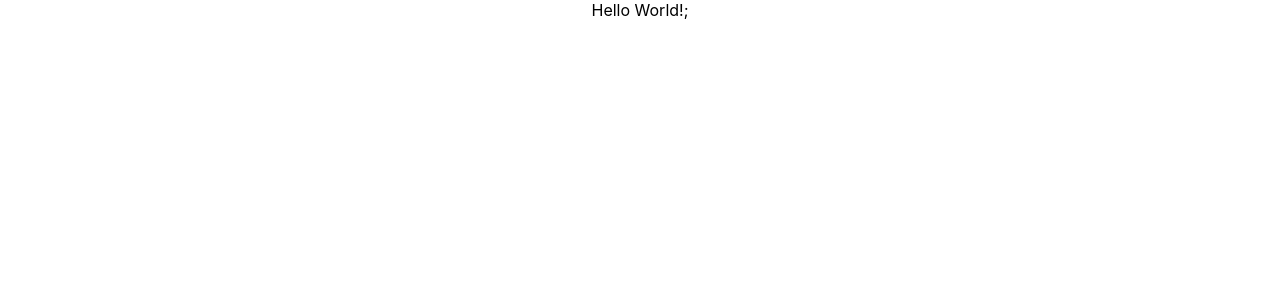
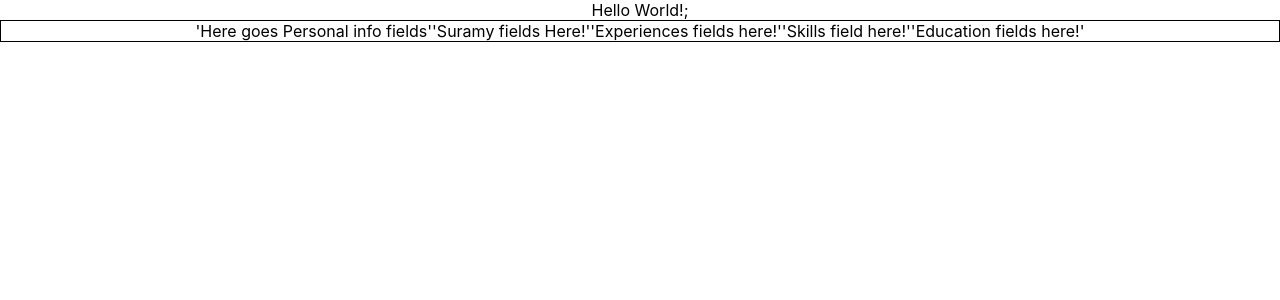
Before and after one commit to izumi-san/cv-generator, a React (Create React App) app: page / in a window 1280 px wide. Shown: the top 300 px of the page. Built offline with nearby package versions, Linux system fonts and the light colour scheme; the HTML template or start-up script is replaced by a standard one.

Commit message:
Added CV Form Container and it's sections. Installed typescript and styled-componnts.

```diff
--- a/package.json
+++ b/package.json
@@ -6,9 +6,15 @@
     "@testing-library/jest-dom": "^5.16.5",
     "@testing-library/react": "^13.4.0",
     "@testing-library/user-event": "^13.5.0",
+    "@types/jest": "^29.1.1",
+    "@types/node": "^18.7.23",
+    "@types/react": "^18.0.21",
+    "@types/react-dom": "^18.0.6",
     "react": "^18.2.0",
     "react-dom": "^18.2.0",
     "react-scripts": "5.0.1",
+    "styled-components": "^5.3.6",
+    "typescript": "^4.8.4",
     "web-vitals": "^2.1.4"
   },
   "scripts": {
--- a/src/App.js
+++ b/src/App.js
@@ -1,7 +1,10 @@
 import './App.css';
+import FormContainer from './components/FormContainer'
 
 function App() {
-  return <div className='App'>Hello World!;</div>;
+  return <div className='App'>Hello World!;
+  <FormContainer/>
+  </div>;
 }
 
 export default App;
--- /dev/null
+++ b/src/components/FormContainer/components/EducationSection/index.tsx
@@ -0,0 +1,5 @@
+function EducationSection() {
+  return <>'Education fields here!'</>;
+}
+
+export default EducationSection;
--- /dev/null
+++ b/src/components/FormContainer/components/ExperienceSection/index.tsx
@@ -0,0 +1,5 @@
+function ExperienceSection() {
+  return <>'Experiences fields here!'</>;
+}
+
+export default ExperienceSection;
--- /dev/null
+++ b/src/components/FormContainer/components/PersonalInfoSection/index.tsx
@@ -0,0 +1,5 @@
+function PersonalInfoSection() {
+  return <>'Here goes Personal info fields'</>;
+}
+
+export default PersonalInfoSection;
--- /dev/null
+++ b/src/components/FormContainer/components/SkillsSection/index.tsx
@@ -0,0 +1,5 @@
+function SkillsSection() {
+   return <>'Skills field here!'</>;
+}
+
+export default SkillsSection;
--- /dev/null
+++ b/src/components/FormContainer/components/SumarySection/index.tsx
@@ -0,0 +1,5 @@
+function SumarySection() {
+  return <>'Suramy fields Here!'</>;
+}
+
+export default SumarySection;
--- /dev/null
+++ b/src/components/FormContainer/index.tsx
@@ -0,0 +1,24 @@
+import EducationSection from './components/EducationSection';
+import ExperienceSection from './components/ExperienceSection';
+import PersonalInfoSection from './components/PersonalInfoSection';
+import SkillsSection from './components/SkillsSection';
+import SumarySection from './components/SumarySection';
+import styled from 'styled-components';
+
+function FormContainer() {
+
+    const FormWrapper = styled.div`
+      border: 1px solid;
+    `
+  return (
+    <FormWrapper>
+      <PersonalInfoSection />
+      <SumarySection />
+      <ExperienceSection />
+      <SkillsSection />
+      <EducationSection />
+    </FormWrapper>
+  );
+}
+
+export default FormContainer;
--- /dev/null
+++ b/tsconfig.json
@@ -0,0 +1,5 @@
+{
+  "compilerOptions": {
+    "jsx": "react-jsx"
+  }
+}
```
Also changed, not shown: 1 other file (tests, documents, lock files or other folders).
